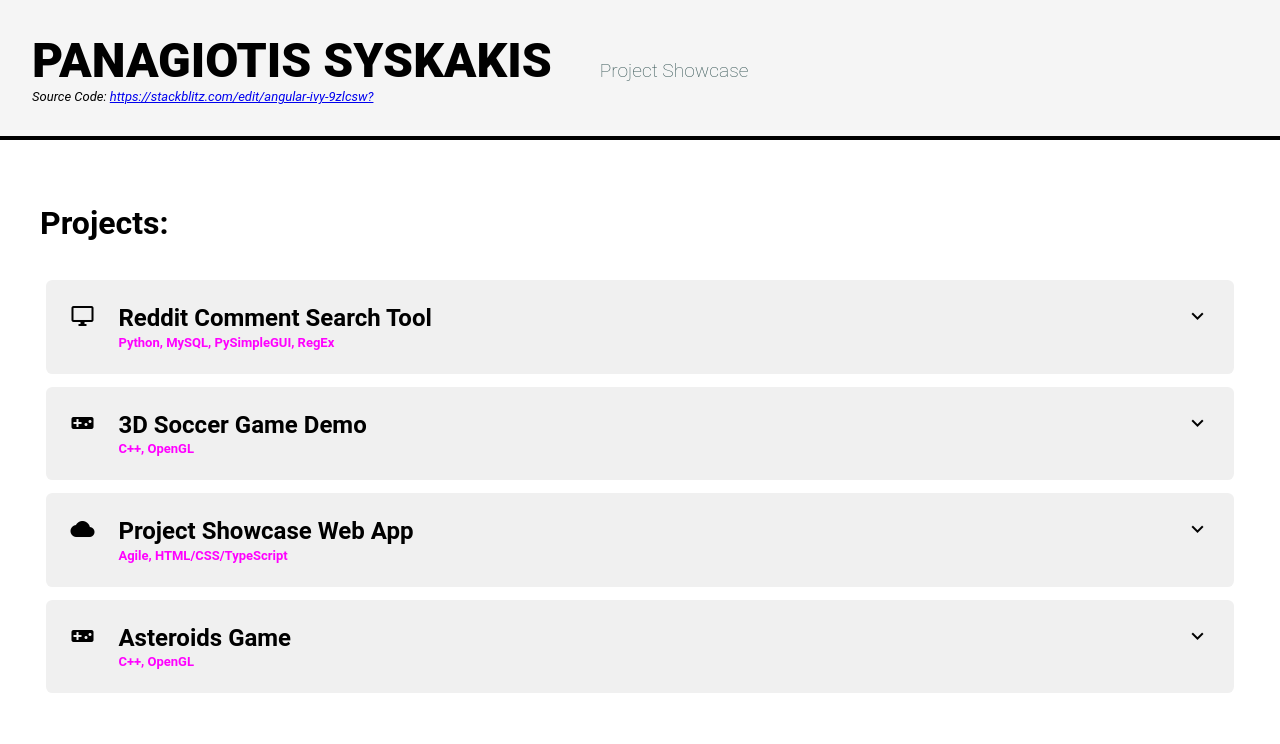
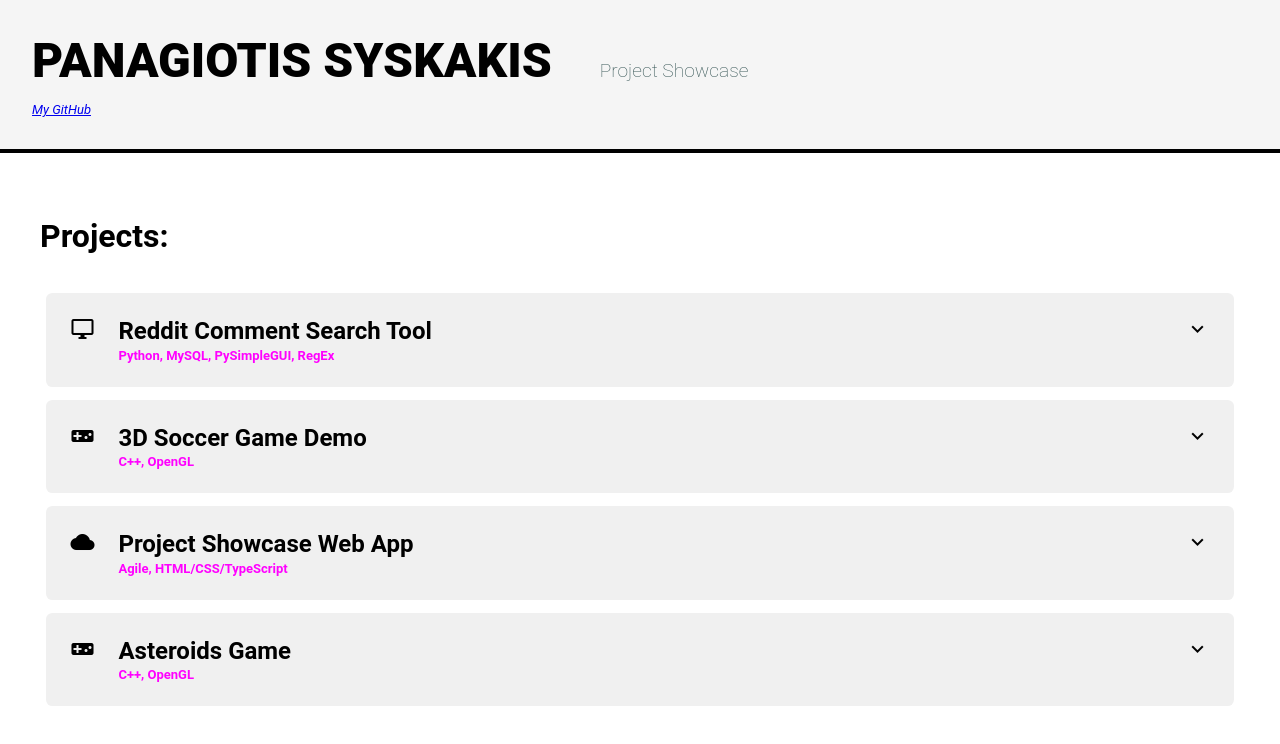
Before and after one commit to Pansysk75/Pansysk75.github.io, an Angular app: page / in a window 1280 px wide. Shown: the top 744 px of the page. Built offline with nearby package versions, Linux system fonts and the light colour scheme.

Commit message:
loaded my files

```diff
--- a/src/app/header/header.component.css
+++ b/src/app/header/header.component.css
@@ -19,4 +19,5 @@ nav {
 .link{
   font-style: italic;
   font-size: small;
+  margin-top: 1em;
 }
--- a/src/app/header/header.component.html
+++ b/src/app/header/header.component.html
@@ -1,5 +1,6 @@
 <nav>
   <div class="title">PANAGIOTIS SYSKAKIS</div>
   <div class="description">Project Showcase</div>
-  <div class='link'>Source Code: <a href='https://stackblitz.com/edit/angular-ivy-9zlcsw?'>https://stackblitz.com/edit/angular-ivy-9zlcsw?</a></div>
+  <div></div>
+  <div class='link'><a href='https://github.com/Pansysk75'>My GitHub</a></div>
 </nav>
--- a/src/app/project.service.ts
+++ b/src/app/project.service.ts
@@ -12,7 +12,7 @@ export class ProjectService {
         description:
           '<div>&bull; Fetch comments from Reddit</div><br> <div>&bull; Search for specific keyword or RegEx expression</div><br> <div>&bull; Interactive GUI</div>',
         image:
-          '../assets/reddit-comment-search.jpg',
+          'assets/reddit-comment-search.jpg',
         material_icon: 'desktop_windows',
       },
       {
@@ -21,7 +21,7 @@ export class ProjectService {
         description:
           '<div>&bull; Importing & parsing data from different file formats (3D models, image textures etc.)</div><br> <div>&bull; Efficient algorithms for real-time physics & rendering  on GPU</div> <br> <div>&bull; Mouse & keyboard input handling</div>',
         image:
-          '../assets/opengl-soccer-demo.jpg',
+          'assets/opengl-soccer-demo.jpg',
         material_icon: 'videogame_asset',
       },
       {
@@ -30,7 +30,7 @@ export class ProjectService {
         description:
           '<div>&bull; Modern interactive front-end demo</div><br> <div>&bull; Responsive design</div> <br> <div>&bull; Object-oriented approach</div>',
           image:
-          '../assets/project-showcase.jpg',
+          'assets/project-showcase.jpg',
         material_icon: 'cloud',
       },
       {
@@ -39,7 +39,7 @@ export class ProjectService {
         description:
           '<div>&bull; Small team project</div><br> <div>&bull; Utilized GitHub for remote cooperation </div>',
         image:
-          '../assets/asteroids.jpg',
+          'assets/asteroids.jpg',
         material_icon: 'videogame_asset',
       },
     ];
```
Also changed, not shown: 4 other files (tests, documents, lock files or other folders).
